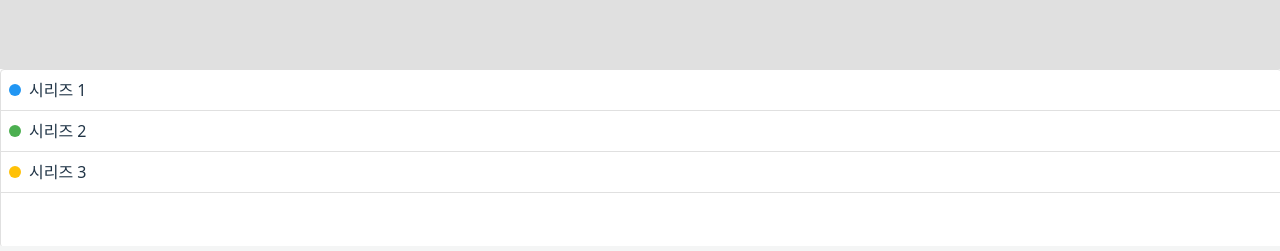
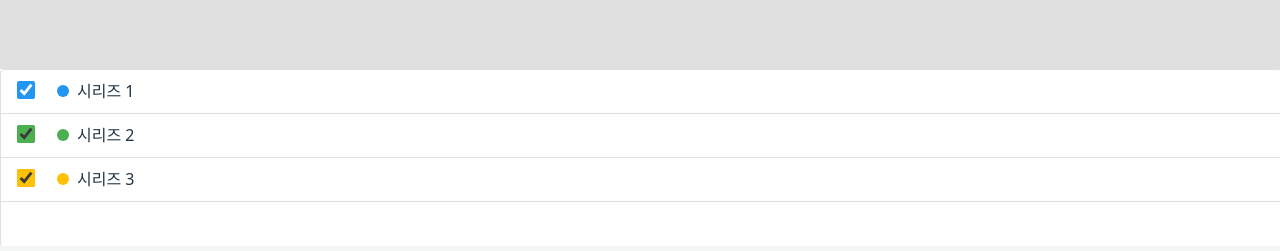
Before and after one commit to neo622/fine-chart, a React (Vite) app: page / in a window 1280 px wide. Shown: the part 534-785 px from the top of the page. Built offline with nearby package versions, Linux system fonts and the light colour scheme.

Commit message:
feat: Legend Editor 기능 구현 (show toggle, series toggle)

```diff
--- a/src/app/App.tsx
+++ b/src/app/App.tsx
@@ -1,4 +1,4 @@
-import { css } from '@emotion/css';
+import { css, cx } from '@emotion/css';
 import { LineChart } from '../components/LineChart';
 import { LegendTable } from '../components/LegendTable';
 import { Editor } from '../components/Editor';
@@ -9,6 +9,7 @@ import { useAppSelector } from './hooks';
 function App() {
   const isEditorVisible = useAppSelector((state) => state.ui.isEditorVisible);
   const isSeriesShiftVisible = useAppSelector((state) => state.ui.isSeriesShiftVisible);
+  const isLegendVisible = useAppSelector((state) => state.legend.isVisible);
 
   return (
     <div className={wrapper}>
@@ -18,11 +19,11 @@ function App() {
             <HeaderOptions />
           </div>
           <div className={chartContainerStyle}>
-            <div className={chartStyle}>
+            <div className={cx(chartStyle, !isLegendVisible && chartStyleFull)}>
               <LineChart />
             </div>
-            <div className={legendStyle}>
-              <LegendTable />
+            <div className={cx(legendStyle, !isLegendVisible && legendStyleHidden)}>
+              {isLegendVisible && <LegendTable />}
             </div>
           </div>
         </div>
@@ -80,10 +81,22 @@ const chartStyle = css`
   min-height: 0;
 `;
 
+const chartStyleFull = css`
+  flex: 4;
+`;
+
 const legendStyle = css`
   flex: 1;
   background: white;
   min-height: 0;
+`;
+
+const legendStyleHidden = css`
+  flex: 0;
+  height: 0;
+  padding: 0;
+  border: none;
+  overflow: hidden;
 `;
 
 const editorStyle = css`
--- a/src/components/Editor.tsx
+++ b/src/components/Editor.tsx
@@ -3,6 +3,7 @@ import { useState } from 'react';
 import { AssignAxis } from '../features/assign-axis/AssignAxis';
 import { AxisEditor } from '../features/axis-editor/AxisEditor';
 import { SeriesEditor } from '../features/series-editor/SeriesEditor';
+import { LegendEditor } from '../features/legend-editor/LegendEditor';
 
 type TabType = 'axis' | 'legend' | 'series';
 
@@ -19,7 +20,7 @@ export const Editor = () => {
       case 'axis':
         return <AxisEditor />;
       case 'legend':
-        return <div style={placeholderStyle}>준비중입니다.</div>;
+        return <LegendEditor />;
       case 'series':
         return <SeriesEditor />;
       default:
@@ -124,13 +125,3 @@ const editorContainerStyle = {
   height: 'calc(80% - 60px)',
   backgroundColor: 'white',
 };
-
-const placeholderStyle = {
-  width: '100%',
-  height: '100%',
-  display: 'flex',
-  justifyContent: 'center',
-  alignItems: 'center',
-  color: '#666',
-  fontSize: '16px',
-};
--- a/src/components/LegendTable.tsx
+++ b/src/components/LegendTable.tsx
@@ -1,11 +1,20 @@
 import { css } from '@emotion/css';
+import { useAppDispatch } from '../app/hooks';
+import { useChartOptions } from '../entities/chart/chartHooks';
+import { updateSeries } from '../entities/chart/chartSlice';
 
 export const LegendTable = () => {
-  const series = [
-    { name: '시리즈 1', color: '#2196F3' },
-    { name: '시리즈 2', color: '#4CAF50' },
-    { name: '시리즈 3', color: '#FFC107' },
-  ];
+  const dispatch = useAppDispatch();
+  const chartOptions = useChartOptions();
+  const series = chartOptions.series || [];
+  console.log(series);
+
+  const handleToggleSeries = (yName: string, currentVisible: boolean) => {
+    const idx = series.findIndex((s: any) => s.yName === yName);
+    if (idx !== -1) {
+      dispatch(updateSeries({ index: idx, newSeries: { visible: !currentVisible } }));
+    }
+  };
 
   return (
     <div className={tableContainerStyle}>
@@ -19,11 +28,19 @@ export const LegendTable = () => {
           </tr>
         </thead> */}
         <tbody>
-          {series.map((s) => (
-            <tr key={s.name}>
+          {series.map((s: any) => (
+            <tr key={s.yName}>
+              <td className={tdStyle} style={{ width: 32, textAlign: 'center' }}>
+                <input
+                  type='checkbox'
+                  checked={s.visible}
+                  onChange={() => handleToggleSeries(s.yName, s.visible)}
+                  style={{ accentColor: s.stroke, width: 18, height: 18, cursor: 'pointer' }}
+                />
+              </td>
               <td className={tdStyle}>
-                <span className={colorDotStyle(s.color)} />
-                {s.name}
+                <span className={colorDotStyle(s.stroke)} />
+                {s.yName}
               </td>
             </tr>
           ))}
--- a/src/entities/chart/chartSlice.ts
+++ b/src/entities/chart/chartSlice.ts
@@ -17,6 +17,7 @@ const initialState: ChartState = {
     series: [
       // 임시
       {
+        visible: true,
         type: 'line',
         xKey: 'timestamp',
         yKey: 'series1',
@@ -26,6 +27,7 @@ const initialState: ChartState = {
         marker: { enabled: true },
       },
       {
+        visible: true,
         type: 'line',
         xKey: 'timestamp',
         yKey: 'series2',
@@ -35,6 +37,7 @@ const initialState: ChartState = {
         marker: { enabled: true },
       },
       {
+        visible: true,
         type: 'line',
         xKey: 'timestamp',
         yKey: 'series3',
--- a/src/features/legend-editor/LegendEditor.tsx
+++ b/src/features/legend-editor/LegendEditor.tsx
@@ -0,0 +1,108 @@
+import React from 'react';
+import { useAppDispatch, useAppSelector } from '../../app/hooks';
+import { toggleShowLegend } from '../../entities/legend/legendSlice';
+
+export const LegendEditor = () => {
+  const dispatch = useAppDispatch();
+  const isVisible = useAppSelector((state) => state.legend.isVisible);
+
+  const handleShowLegendChange = () => {
+    dispatch(toggleShowLegend());
+  };
+
+  return (
+    <div style={containerStyle}>
+      <div style={rowStyle}>
+        <label style={labelStyle}>
+          Show Legend
+          <input
+            type='checkbox'
+            style={checkboxStyle}
+            checked={isVisible}
+            onChange={handleShowLegendChange}
+          />
+        </label>
+      </div>
+      <div style={valueBoxStyle}>
+        <div style={valueTitleStyle}>Value</div>
+        <div style={valueGridStyle}>
+          <label style={valueLabelStyle}>
+            <input type='checkbox' style={checkboxStyle} defaultChecked /> Equipment
+          </label>
+          <label style={valueLabelStyle}>
+            <input type='checkbox' style={checkboxStyle} defaultChecked /> LOTID
+          </label>
+          <label style={valueLabelStyle}>
+            <input type='checkbox' style={checkboxStyle} defaultChecked /> Module
+          </label>
+          <label style={valueLabelStyle}>
+            <input type='checkbox' style={checkboxStyle} defaultChecked /> Recipe
+          </label>
+          <label style={valueLabelStyle}>
+            <input type='checkbox' style={checkboxStyle} defaultChecked /> Parameter
+          </label>
+          <label style={valueLabelStyle}>
+            <input type='checkbox' style={checkboxStyle} defaultChecked /> Wafer
+          </label>
+        </div>
+      </div>
+    </div>
+  );
+};
+
+const containerStyle: React.CSSProperties = {
+  width: '100%',
+  height: '100%',
+  display: 'flex',
+  flexDirection: 'column',
+  gap: '18px',
+  padding: '20px',
+  backgroundColor: '#fff',
+};
+
+const rowStyle: React.CSSProperties = {
+  display: 'flex',
+  alignItems: 'center',
+  gap: '12px',
+};
+
+const labelStyle: React.CSSProperties = {
+  fontWeight: 500,
+  fontSize: '16px',
+  display: 'flex',
+  alignItems: 'center',
+  gap: '8px',
+};
+
+const checkboxStyle: React.CSSProperties = {
+  marginLeft: '8px',
+  accentColor: '#1976d2',
+  width: '18px',
+  height: '18px',
+};
+
+const valueBoxStyle: React.CSSProperties = {
+  border: '1px solid #bdbdbd',
+  borderRadius: '6px',
+  background: '#fff',
+  padding: '16px',
+};
+
+const valueTitleStyle: React.CSSProperties = {
+  fontWeight: 500,
+  marginBottom: '10px',
+};
+
+const valueGridStyle: React.CSSProperties = {
+  display: 'grid',
+  gridTemplateColumns: 'repeat(3, 1fr)',
+  gap: '10px',
+};
+
+const valueLabelStyle: React.CSSProperties = {
+  display: 'flex',
+  alignItems: 'center',
+  gap: '6px',
+  fontSize: '15px',
+  fontWeight: 400,
+};
```
